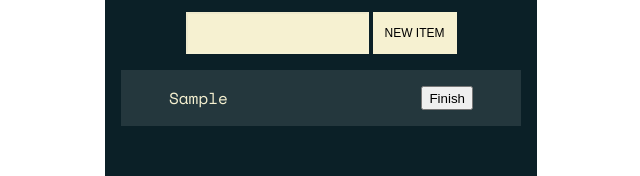
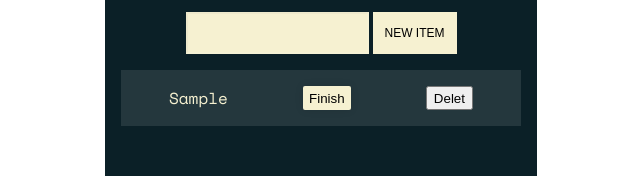
Before and after one commit to nilanarocha/ceep, a plain HTML site: page index.html in a window 1280 px wide. Both pictures are taken after typing "Sample" into the empty fields and a click on the button "NEW ITEM". Shown: the part 298-474 px from the top of the page, without its empty margins (319-959 px from the left). Drawn offline with nearby package versions, Linux system fonts and the light colour scheme; a web font is replaced by a local one.

```diff
--- a/assets/style.css
+++ b/assets/style.css
@@ -82,3 +82,12 @@
   background-color: #46494C;
   color: #F6F1D1;
 }
+
+.check-button, .deletButton {
+  background-color: #F6F1D1;
+  border: none;
+  box-shadow: 0 0 8px rgba(0, 0, 0, 0.1);
+  outline: none;
+  border-radius: 2px;
+  cursor: pointer;
+}
--- a/todoList.js
+++ b/todoList.js
@@ -12,6 +12,7 @@
 
     task.innerHTML = content;
     task.appendChild(TickButton());
+    task.appendChild(DeletButton());
     list.appendChild(task);
     input.value = ' ';
   };
@@ -36,4 +37,19 @@
 
     taskDone.classList.toggle('done');
   };
+
+  const DeletButton = () => {
+    const deletButton = document.createElement('button');
+
+    deletButton.innerHTML = 'Delet';
+    deletButton.addEventListener = ('click', deletTask);
+    return deletButton;
+  };
+
+  const deletTask = (event) => {
+    const deletButton = event.target;
+    const finishTask = deletButton.parentElement;
+    finishTask.remove();
+    return deletTask;
+  };
 })();
```
Also changed, not shown: components/deletTask.js (added), components/finishTask.js (added).
